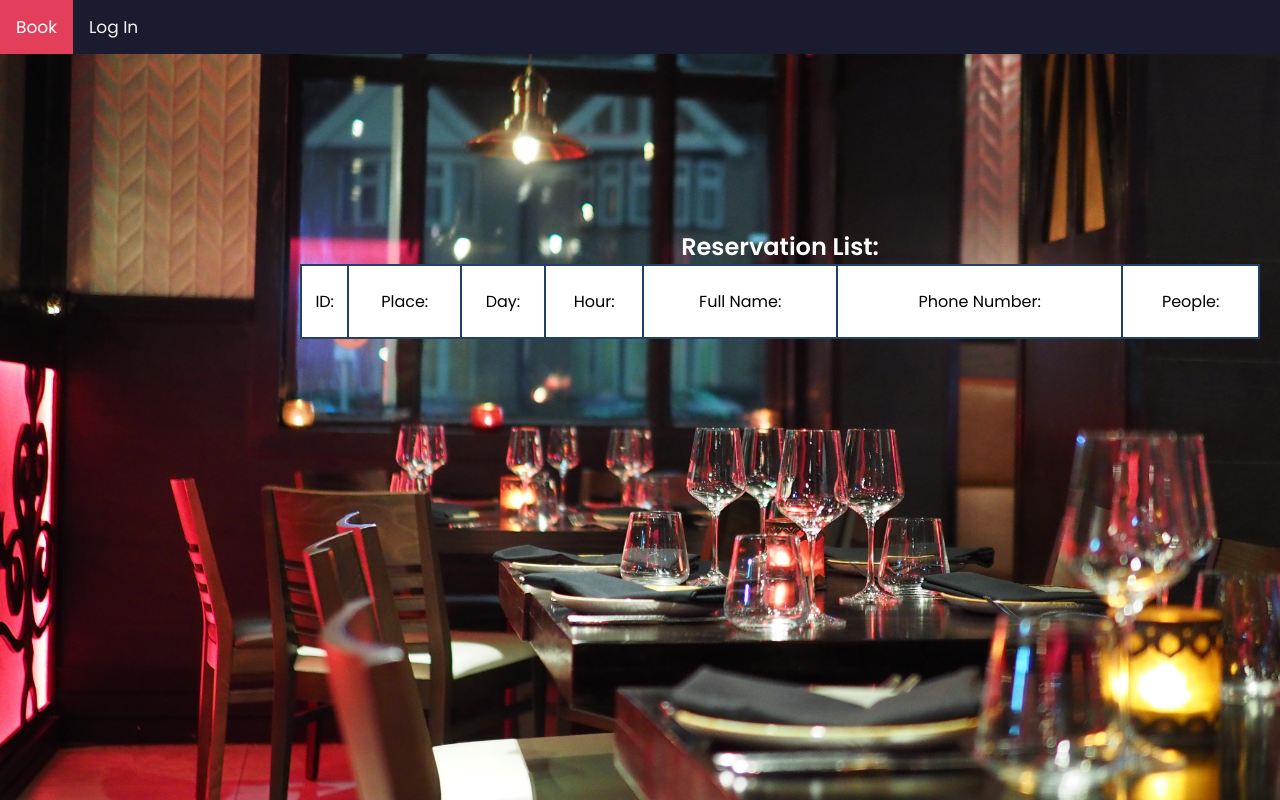
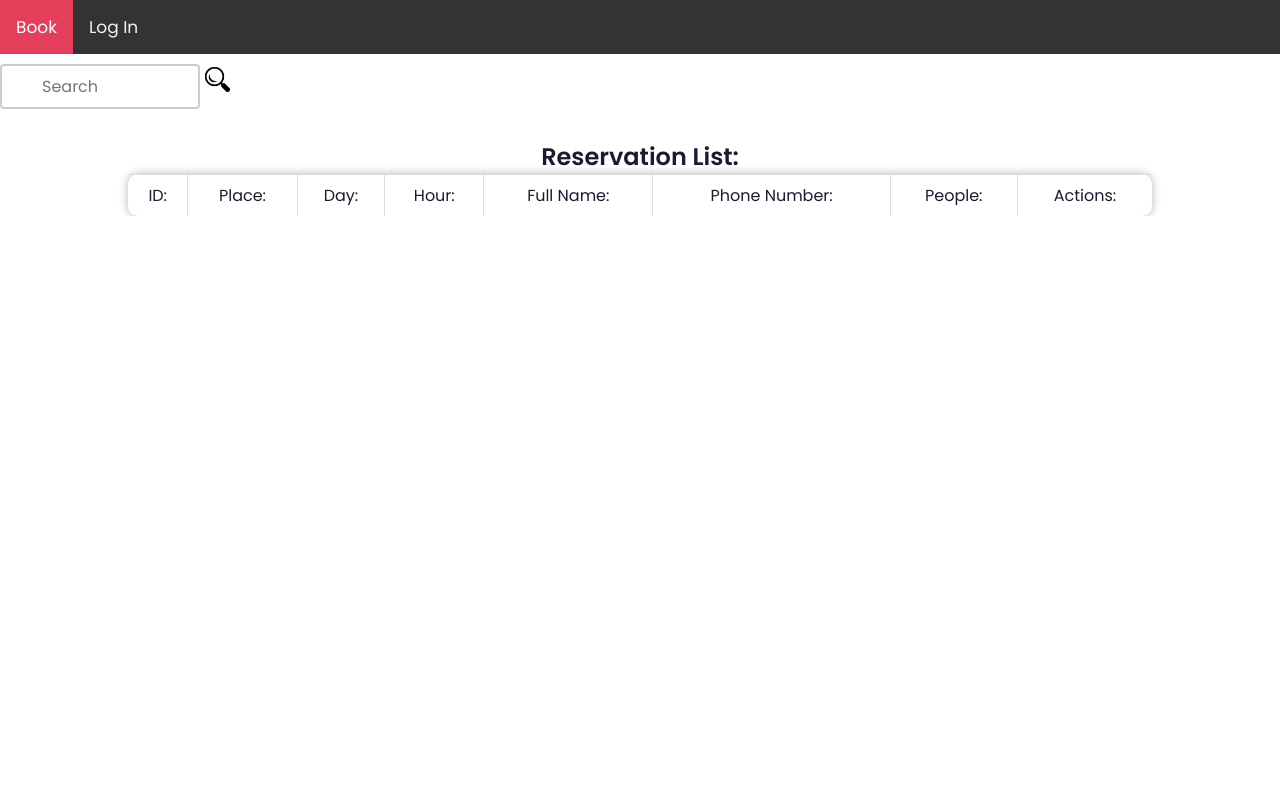
Before and after one commit to edgarjrivera/Bookea-tu-Mesa, a PHP site: page /ReservationTable.php in a window 1280 px wide. Run offline with PHP 8.4, Linux system fonts and the light colour scheme; data that the repository does not hold is empty.

Commit message:
Added a new search bar, delete button and updated look overall.

```diff
--- a/ReservationTable.php
+++ b/ReservationTable.php
@@ -8,35 +8,74 @@
         <link rel="stylesheet" href="index.css">
     </head>
     <body>
+    <div class="container">
         <!-- Navigation Bar -->
         <div class="topnav">
             <a class="active" href="BookeaTuMesa.php">Book</a>
             <a href="login.php">Log In</a>
         </div>
-<table>
-    <!-- tabla de reservaciones  -->
+
+        <div class="table-container">
+        <!-- Display reservations table -->
+        <table class="All-Reservation">
             <?php
+            // Database credentials
             $username = "username";
             $password = "password";
             $database = "reservacion";
+
+            // Connect to database
             $mysqli = new mysqli("localhost","root","","reservacion");
+
+            // Check for connection errors
+            if ($mysqli->connect_errno) {
+                die("Failed to connect to MySQL: " . $mysqli->connect_error);
+            }
+
+            // Check if delete button was clicked
+            if (isset($_POST['delete'])) {
+                $id = $_POST['delete'];
+
+                // Delete record from database
+                $delete_query = "DELETE FROM reservaciones WHERE id = $id";
+                if ($mysqli->query($delete_query)) {
+                    echo "<script>alert('Reservation with ID $id deleted successfully.');</script>";
+                } else {
+                    echo "<p>Error deleting reservation with ID $id: " . $mysqli->error . "</p>";
+                }
+            }
+
+             // Search functionality
+            if (isset($_POST['search'])) {
+            $search_query = $_POST['search'];
+
+            // Query reservations table
+            $query = "SELECT * FROM reservaciones WHERE place LIKE '%$search_query%' OR nombre LIKE '%$search_query%'";
+            $result = $mysqli->query($query);
+        } else {
+            // Query reservations table
             $query = "SELECT * FROM reservaciones";
-
-
-echo '<table border="0" cellspacing="2" cellpadding="2">
+            $result = $mysqli->query($query);
+            }
+            // Display table headers and search form
+            echo '<form method="POST" action="">
+                      <input type="text" placeholder="Search" name="search">
+                      <button type="submit" name="submit" value="search" ><img src="searchicon.png" alt="Search" class="logo-img" /></button>
+                  </form>
+                  <table border="0" cellspacing="2" cellpadding="2">
                   <caption><h2>Reservation List:<h2></caption>
                   <tr>
-          <td> ID:</font> </td>
+                      <td> ID:</td>
                       <td> Place:</td>
                       <td> Day:</td>
                       <td> Hour:</td>
                       <td> Full Name:</td>
                       <td> Phone Number:</td>
                       <td> People: </td>
-
+                      <td> Actions: </td>
                   </tr>';
 
-if ($result = $mysqli->query($query)) {
+             // Loop through result set and display data
              while ($row = $result->fetch_assoc()) {
                 $id = $row["id"];
                 $place = $row["place"];
@@ -46,6 +85,7 @@ if ($result = $mysqli->query($query)) {
                 $Pnumber = $row["numero"];
                 $cantidadP = $row["personas"];
 
+            // Add delete button for each row
             echo '<tr>
                     <td>'.$id.'</td>
                     <td>'.$place.'</td>
@@ -54,11 +94,20 @@ if ($result = $mysqli->query($query)) {
                     <td>'.$Fname.'</td>
                     <td>'.$Pnumber.'</td>
                     <td>'.$cantidadP.'</td>
+                    <td><form method="POST" action="">
+                        <button type="submit" name="delete" value="'.$id.'">Delete</button>
+                    </form></td>
                  </tr>';
             }
+
+            // Free result set and close database connection
             $result->free();
-}
+            $mysqli->close();
+
+            echo '</table>';
             ?>
         </table>
+        </div>
+        </div>
 </body>
 </html>
--- a/index.css
+++ b/index.css
@@ -5,13 +5,9 @@
   box-sizing: border-box;
   font-family: "Poppins", sans-serif;
 }
-.topnav {
-    background-color: #1b1b2f;
-    overflow: hidden;
 
-}
 
-/*Estilos para el interior del nav bar*/
+/*--------------- Estilos para el interior del nav bar ---------------*/
 .topnav a{
     float: left;
     color: #f2f2f2;
@@ -19,24 +15,28 @@
     padding: 14px 16px;
     text-decoration: none;
     font-size: 17px;
-
 }
 
-/* Color de los links en hover */
+.topnav {
+    background-color: #1b1b2f;
+    overflow: hidden;
+}
+
+/*--------------- Color de los links en hover ---------------*/
 .topnav a:hover {
     background-color: #ddd;
     color: black;
 }
 
-/* Color en el active/currenrt link */
+/*--------------- Color en el active/currenrt link ---------------*/
 .topnav a.active{
     background-color: #e43f5a;
     color: white;
 }
+
 body{
   margin: 0;
   padding: 0;
-  background-image: url(rest_img.jpg);
   background-repeat: no-repeat;
   background-size: cover;
   height: 100vh;
@@ -44,7 +44,7 @@ body{
   color: #1b1b2f;
 }
 
-/* ESTILO DEL LOG IN */
+/*--------------- Log In Style ---------------*/
 .center{
   position: absolute;
   top: 50%;
@@ -133,28 +133,168 @@ input[type="submit"]:hover{
   transition: .5s;
 }
 
-table{
-    width: 75%;
-    height: 75px;
-    text-align: center;
-    font-family:'Poppins', sans-serif;
-    margin: 50px;
-    margin-left: 300px;
+
+/*--------------- Navigation Bar ---------------*/
+.topnav {
+  background-color: #333;
+  overflow: hidden;
 }
 
-
-table, th, td {
-    border: 2px solid black;
-    border-collapse:collapse;
-    border-color: #1f4068;
-
-    }
-caption{
-    color: white;
-    font-family:'Poppins', sans-serif;
+.topnav a {
+  float: left;
+  color: #f2f2f2;
+  text-align: center;
+  padding: 14px 16px;
+  text-decoration: none;
+  font-size: 17px;
 }
 
-td, th ,tr {
-    background-color: white;
-     color: black
+/*------------------- Reservation List table style ---------------*/
+
+@media (max-width: 600px) {
+  /*-------------- Make table cells stack vertically ---------------*/
+  .All-Reservation tr {
+    display: block;
+    margin-bottom: 20px;
+  }
+
+  /*--------------- Hide table headers ---------------*/
+  .All-Reservation th {
+    display: none;
+  }
+
+  /*------------- Display table data as block elements -------------*/
+  .All-Reservation td {
+    display: block;
+    text-align: left;
+  }
+
+  /*----------- Add some padding and a border ------------*/
+  .All-Reservation td::before {
+    content: attr(data-label);
+    font-weight: bold;
+    display: inline-block;
+    width: 100px;
+    margin-right: 20px;
+  }
 }
+
+  table {
+    border-collapse: collapse;
+    width: 80%;
+    margin-bottom: 1rem;
+    background-color: #fff;
+    box-shadow: 0px 0px 20px rgba(0, 0, 0, 0.1);
+    margin: auto;
+    box-shadow: 0 0 10px rgba(0, 0, 0, 0.3);
+    border-radius: 10px;
+  }
+
+  /*------------------------ Add rounded corners and shadow to table --------------*/
+  table.All-Reservation {
+    border-collapse: collapse;
+    border-radius: 10px;
+    box-shadow: 0px 0px 10px rgba(0, 0, 0, 0.2);
+    overflow: auto;
+}
+
+ /*--------------------- Adjust table size to be more compact ---------------*/
+ table.All-Reservation td, table.All-Reservation th {
+  padding: 10px;
+}
+
+/*----------------- Add scrollable container -----------------*/
+.table-container {
+  max-width: 100%;
+  overflow: auto;
+}
+
+  th, td {
+    text-align: left;
+    padding: 8px;
+  }
+
+  th {
+    background-color: #2c3e50;
+    color: white;
+  }
+
+  tr:nth-child(even) {
+    background-color: #f2f2f2;
+  }
+
+  .All-Reservation {
+    margin-top: 20px;
+  }
+
+  .All-Reservation td, .All-Reservation th {
+    padding: 8px;
+  }
+
+  .caption h2 {
+    text-align: center;
+    font-size: 30px;
+    margin-top: 20px;
+    margin-bottom: 20px;
+  }
+
+  table th,table td {
+    padding: 0.5rem;
+    text-align: center;
+    border: 1px solid #ddd;
+  }
+
+  table th {
+    background-color: #f2f2f2;
+    font-weight: bold;
+  }
+
+  table td:first-child,
+  table th:first-child {
+    border-left: none;
+  }
+
+  table td:last-child,
+  table th:last-child {
+    border-right: none;
+  }
+
+  table tr:last-child td {
+    border-bottom: none;
+  }
+
+  /*--------------------- Button styles ---------------------*/
+  button {
+    background-color: #fff;
+    border: none;
+    color: #007bff;
+    cursor: pointer;
+  }
+
+  button:hover {
+    background-color: #007bff;
+    color: #fff;
+  }
+/*----------- Search bar -------------*/
+input[type=text] {
+  width: 200px;
+  padding: 8px 20px;
+  margin: 10px 0;
+  box-sizing: border-box;
+  border: 2px solid #ccc;
+  border-radius: 4px;
+  font-size: 16px;
+  background-color: white;
+  background-repeat: no-repeat;
+  padding-left: 40px;
+}
+
+input[type=text]:focus {
+  width: 25%;
+}
+
+.logo-img {
+  width: 25px;
+  height: 25px;
+  margin-left: 5px;
+}
```
Also changed, not shown: searchicon.png (added). Lines whose indentation alone changed are shown as unchanged.
